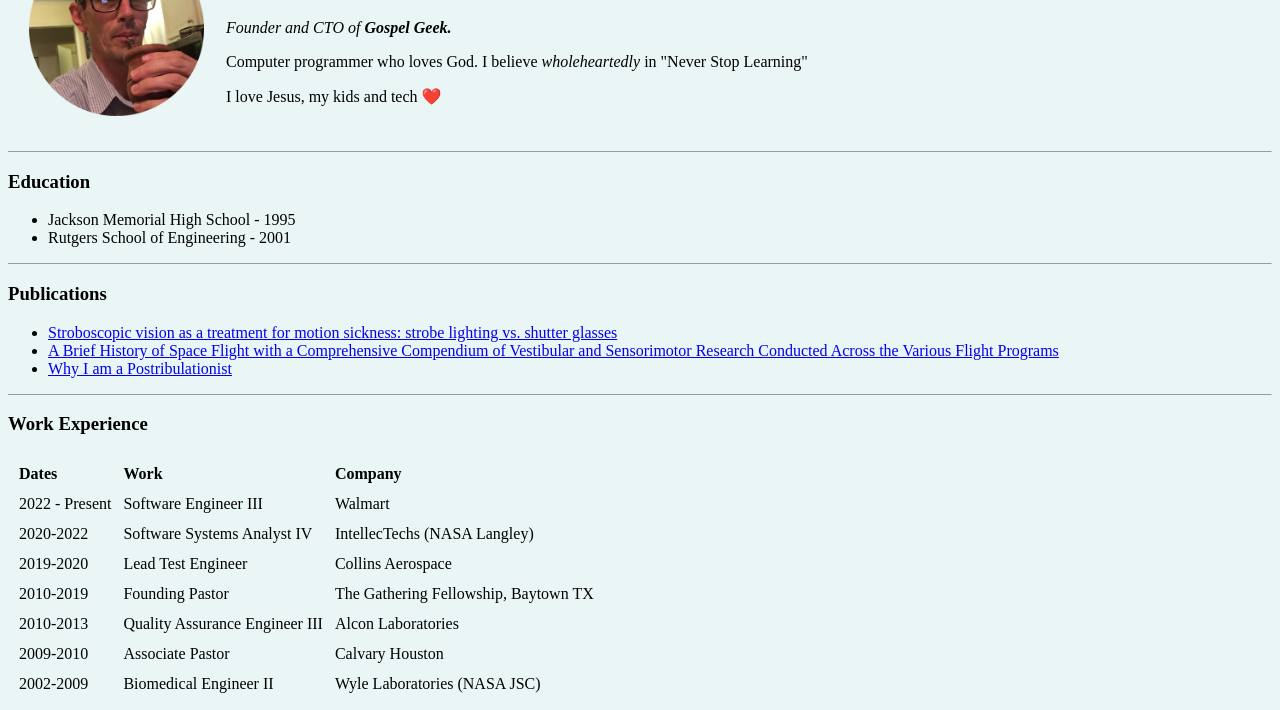
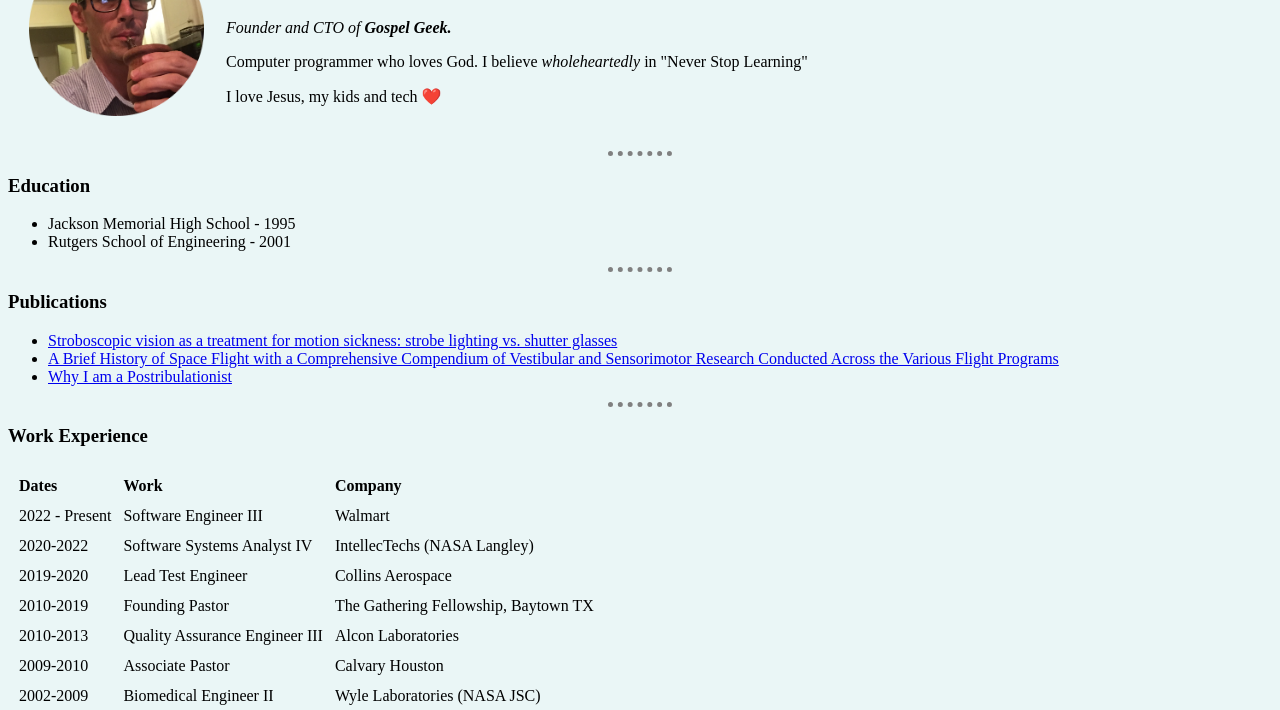
Before and after one commit to Trozzel/cv, a plain HTML site: page index.html in a window 1280 px wide. Shown: the part 90-800 px from the top of the page. Drawn offline with Linux system fonts and the light colour scheme.

Commit message:
Changed hr to dots

```diff
--- a/index.html
+++ b/index.html
@@ -11,8 +11,21 @@
     <meta name="description" content="">
     <meta name="viewport" content="width=device-width, initial-scale=1">
     <link rel="stylesheet" href="">
+
+    <style>
+      body {
+        background-color: #EAF6F6;
+      }
+      hr {
+        border-style: dotted none none none;
+        border-color: grey;
+        border-width: 5px;
+        width: 5%;
+      }
+    </style>
+
   </head>
-  <body style="background-color: #EAF6F6;">
+  <body>
     <table cellspacing="20">
       <tr>
         <td><img src="images/george-circle.png" width="175" height="175" alt="george profile pic"></td>
```
